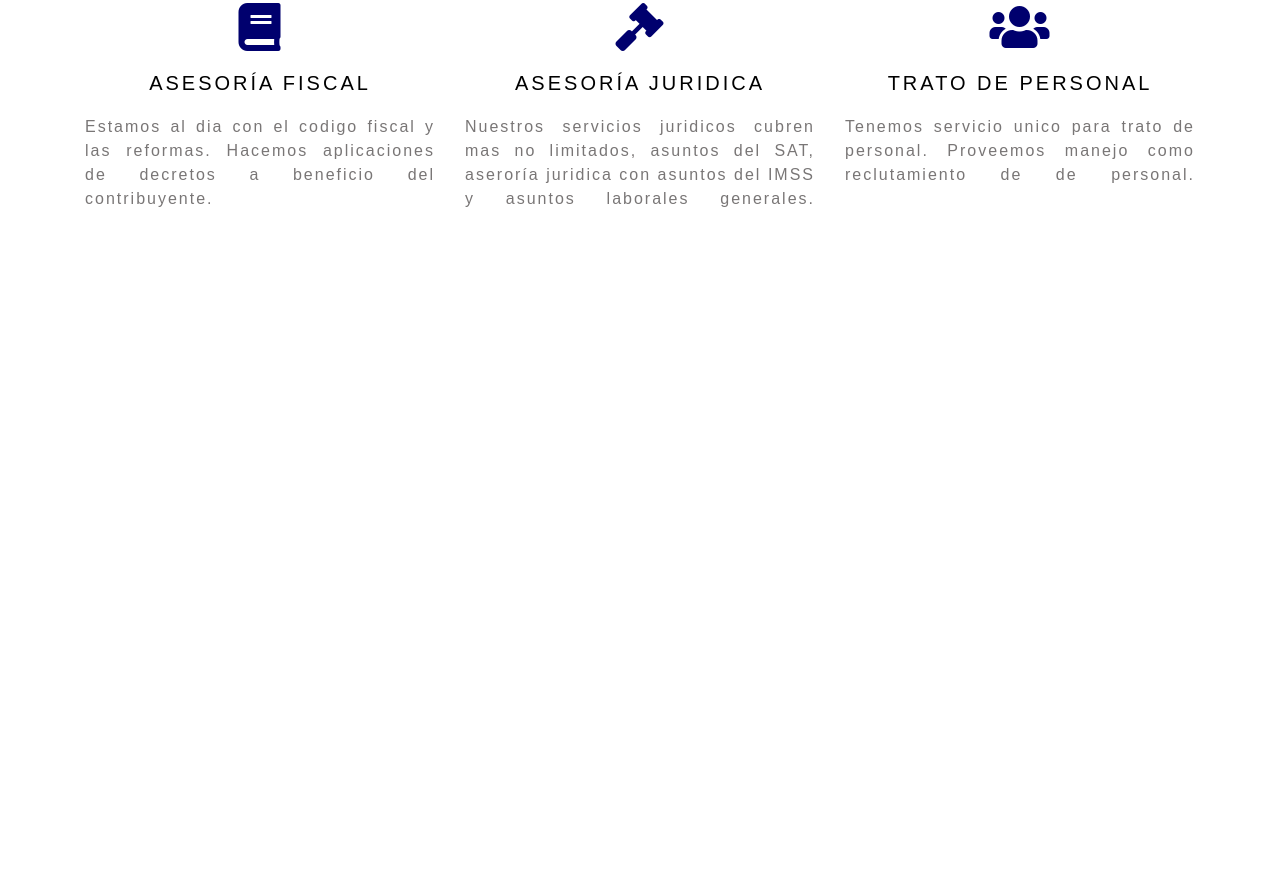
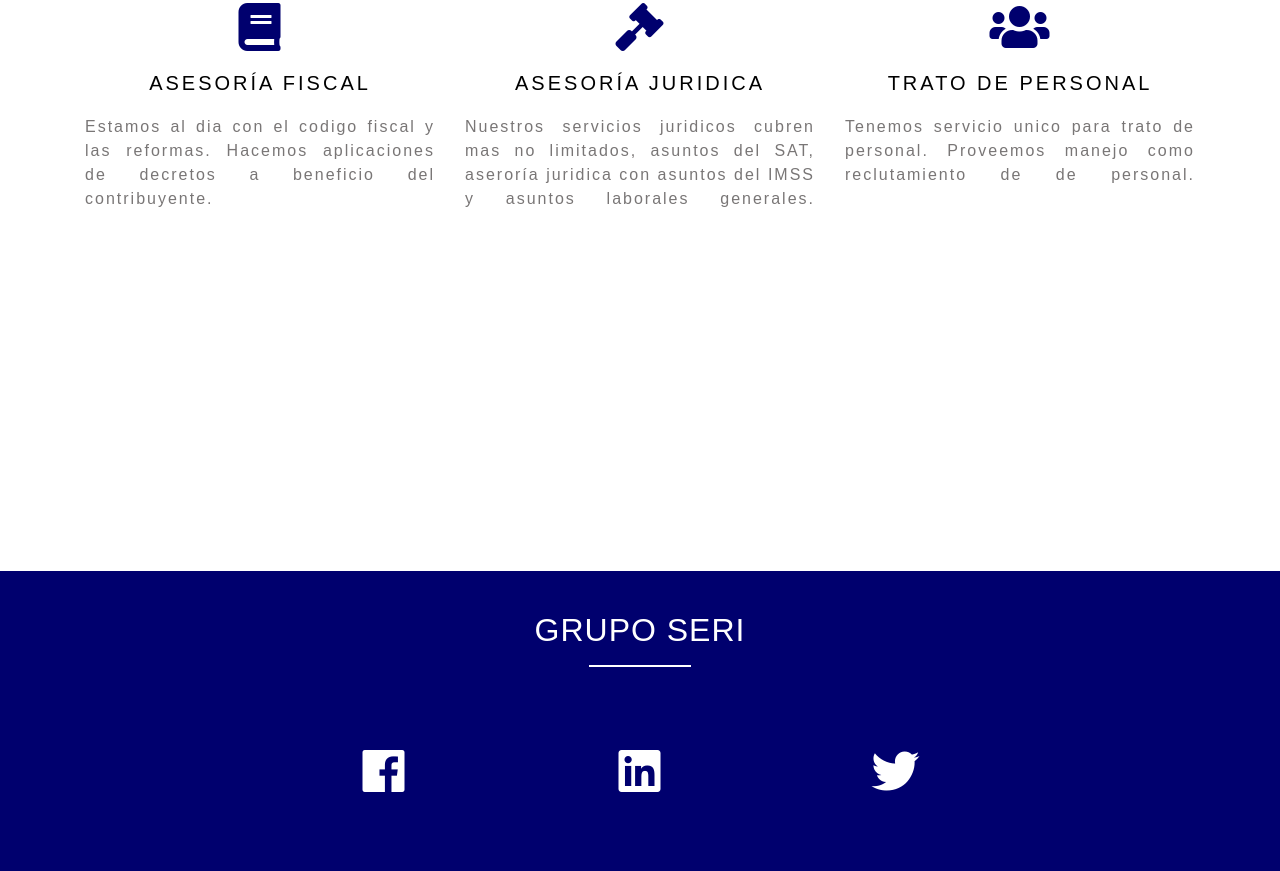
Before and after one commit to arturfil/Grupo-Seri, a website: page index.html in a window 1280 px wide. Shown: the part 1005-1876 px from the top of the page. Before the commit the page ends 1576 px from the top, so only its background shows below. Drawn offline with nearby package versions, Linux system fonts and the light colour scheme; a web font is replaced by a local one.

Commit message:
started doing contact-us and footer section

```diff
--- a/css/style.css
+++ b/css/style.css
@@ -13,7 +13,7 @@ body {
     background-color: white;
 }
 
-hr {
+.general {
     width: 100px;
     margin-left: auto;
     margin-right: auto;
@@ -160,3 +160,40 @@ hr {
     color: rgb(0, 0, 110);
     margin-bottom: 20px;
 }
+
+/* Contact Us */
+
+
+/* Footer */
+
+footer {
+    background-color: rgb(0, 0, 110);
+    height: 300px;
+}
+
+footer h2 {
+    color: white;
+    font-weight: 200;
+    text-align: center;
+    text-transform: uppercase;
+    padding-top: 40px;
+}
+
+.hr-footer {
+    width: 100px;
+    padding: 0;
+    border: 1px white solid;
+}
+
+.footer-block {
+    margin-top: 80px;
+    text-align: center;
+    width: 60%;
+}
+
+footer a {
+    color: white;
+}
+
+
+/* Media Queries */
--- a/index.html
+++ b/index.html
@@ -70,7 +70,7 @@
         <h2 class="title">
             Quienes Somos
         </h2>
-        <hr>
+        <hr class="general">
         <div class="container services-block">
             <div class="row">
                 <div class="col-md-4 col-sm-12 title-columns">
@@ -106,6 +106,34 @@
         </div>
     </section>
 
+    <section id="contact-us">
+
+    </section>
+
+    <!-- Footer -->
+    <footer>
+        <h2>Grupo Seri</h2>
+        <hr class="hr-footer">
+        <div class="container footer-block">
+            <div class="row">
+                <div class="col-md-4">
+                    <a href="">
+                        <i class="fab fa-3x fa-facebook"></i>
+                    </a>
+                </div>
+                <div class="col-md-4">
+                    <a href="">
+                        <i class="fab fa-3x fa-linkedin"></i>
+                    </a>
+                </div>
+                <div class="col-md-4">
+                    <a href="">
+                        <i class="fab fa-3x fa-twitter"></i>
+                    </a>
+                </div>
+            </div>
+        </div>
+    </footer>
 
     <!-- jQuery CDN -->
     <script src="https://code.jquery.com/jquery-3.3.1.min.js"
```
